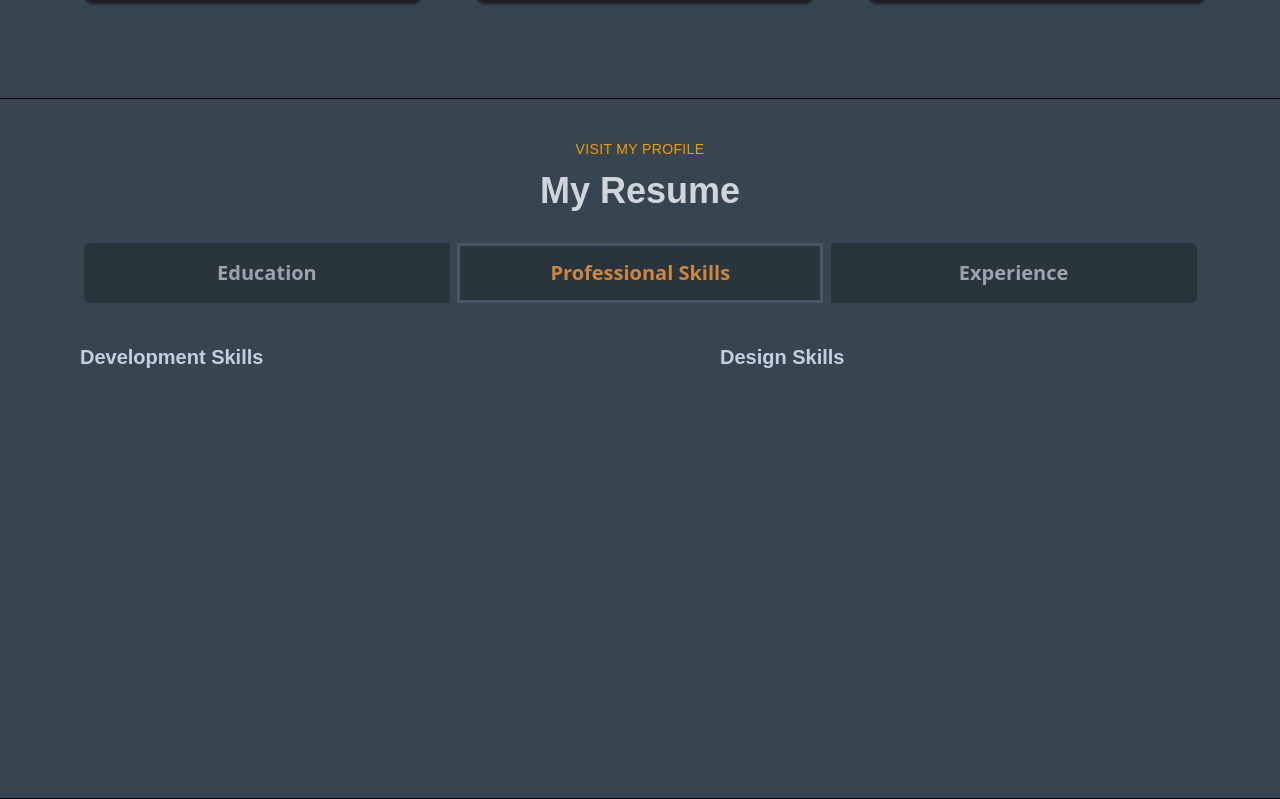
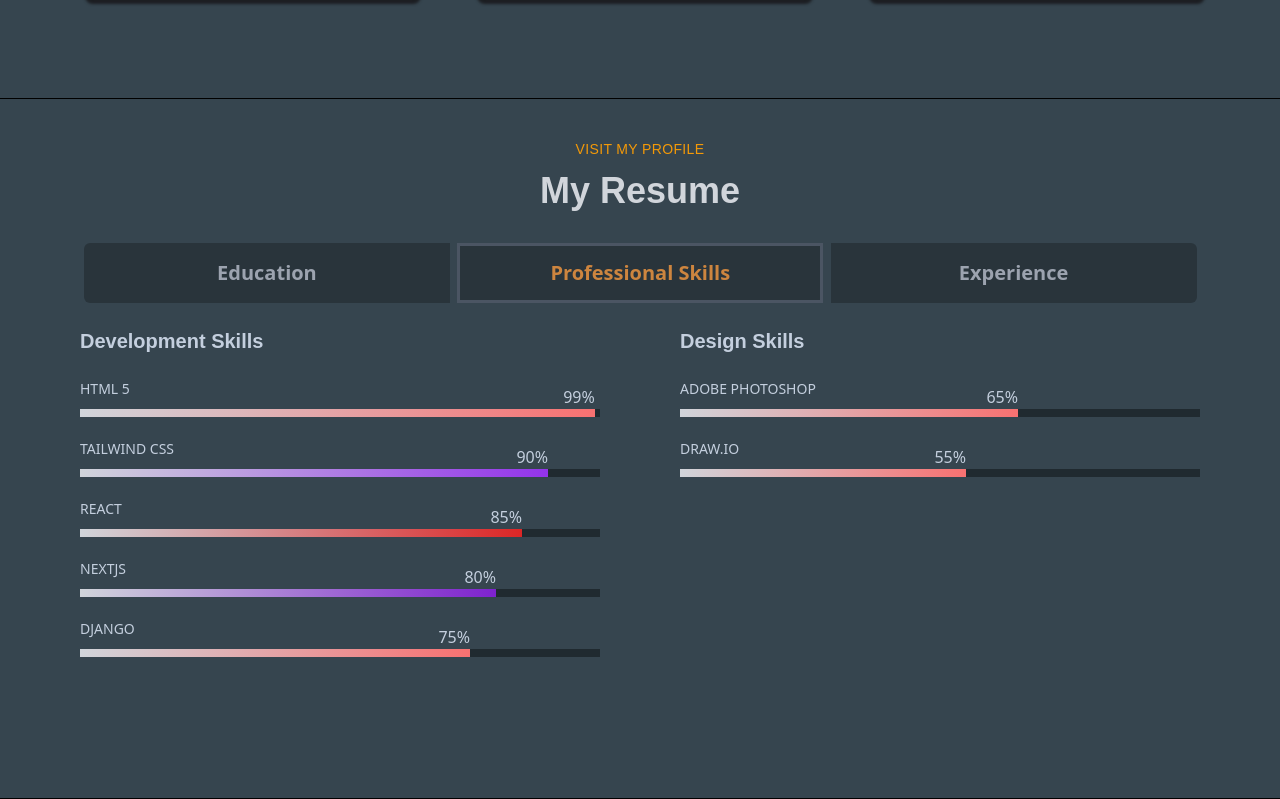
Before and after one commit to ramesh213/myweb, a React (Vite) app: page / in a window 1280 px wide. Shown: the part 2104-2903 px from the top of the page. Built offline with nearby package versions, Linux system fonts and the light colour scheme.

Commit message:
fixed skills section from my resume

```diff
--- a/src/components/resume/Experience.jsx
+++ b/src/components/resume/Experience.jsx
@@ -12,11 +12,11 @@ const Experience = () => {
   >
     <div className="w-1/2">
       <div className="py-6 font-titleFont">
-        <h2 className="text-xl font-bold">Graduation</h2>
+        <h2 className="text-xl font-bold">Frontend Experience</h2>
       </div>
       <div className="w-full h-[600px] flex  gap-10 border-opacity-30">
         <ResumeCard
-          degree="BCA"
+          degree="Frontend Development"
           duration="2017-2021"
           gpa="CGPA: 3.2"
           college="Purbanchal University"
@@ -27,11 +27,11 @@ const Experience = () => {
     </div>
     <div className="w-1/2">
       <div className="py-6 font-titleFont">
-        <h2 className="text-xl font-bold"> Post Graduation</h2>
+        <h2 className="text-xl font-bold">Backend Experience</h2>
       </div>
       <div className="w-full h-[600px] flex  gap-10 border-opacity-30">
         <ResumeCard
-          degree="MSc. IT"
+          degree="Backend Development"
           duration="2024-Running"
           gpa="CGPA: -"
           college="Tribhuwan University"
--- a/src/components/resume/Skill.jsx
+++ b/src/components/resume/Skill.jsx
@@ -1,26 +1,55 @@
 import React from "react";
-import ResumeCard from "./ResumeCard";
-import { motion } from "framer-motion"
-
 
 const Skill = () => {
   return (
-    <motion.div initial={{opacity: 0}} animate={{opacity:1, transition: {duration:0.5}}} className='w-full flex gap-20'>
+    <div className='w-full flex gap-20'>
       <div className="w-1/2">
-        <div className="py-10 font-titleFont">
+        <div className="py-6 font-titleFont">
           <h2 className="text-xl font-bold">Development Skills</h2>
-
         </div>
-        {/* <div className="w-full mt-14">
-        </div> */}
+        <div className="w-full flex flex-col gap-4">
+          <div>
+          {/* initial = {{x:"-100%", opacity: 0}} animation = {{x: 0, opacity: 1 }} transition={{duration: 0.5, delay: 0.5}} */}
+            <h2 className="text-sm uppercase font-medium">HTML 5</h2>
+            <span className="w-full h-2 bgOpacity inline-flex"> <span className="w-[99%] h-full bg-gradient-to-r from-gray-300 via bg-orange-400 to-red-400 relative"><span className="absolute -top-6 right-0">99%</span></span></span>
+          </div>
+          <div>
+            <h2 className="text-sm uppercase font-medium">TAILWIND CSS</h2>
+            <span className="w-full h-2 bgOpacity inline-flex"> <span className="w-[90%] h-full bg-gradient-to-r from-gray-300 via bg-red-600 to-purple-600 relative"><span className="absolute -top-6 right-0">90%</span></span></span>
+          </div>
+          <div>
+            <h2 className="text-sm uppercase font-medium">REACT</h2>
+            <span className="w-full h-2 bgOpacity inline-flex"> <span className="w-[85%] h-full bg-gradient-to-r from-gray-300 via bg-green-600 to-red-600 relative"><span className="absolute -top-6 right-0">85%</span></span></span>
+          </div>
+          <div>
+            <h2 className="text-sm uppercase font-medium">NEXTJS</h2>
+            <span className="w-full h-2 bgOpacity inline-flex"> <span className="w-[80%] h-full bg-gradient-to-r from-gray-300 via bg-green-300 to-purple-700 relative"><span className="absolute -top-6 right-0">80%</span></span></span>
+          </div>
+          <div>
+            <h2 className="text-sm uppercase font-medium">dJANGO</h2>
+            <span className="w-full h-2 bgOpacity inline-flex"> <span className="w-[75%] h-full bg-gradient-to-r from-gray-300 via bg-green-400 to-red-400 relative"><span className="absolute -top-6 right-0">75%</span></span></span>
+          </div>
+        </div>
       </div>
-      <div>
-        <div className="py-10 font-titleFont">
+      <div className="w-1/2">
+        <div className="py-6 font-titleFont">
           <h2 className="text-xl font-bold">Design Skills</h2>
         </div>
-      </div>
+        <div className="w-full flex flex-col gap-4">
+          <div>
+            <h2 className="text-sm uppercase font-medium">ADOBE PHOTOSHOP</h2>
+            <span className="w-full h-2 bgOpacity inline-flex">
+            <motion
+            className="w-[65%] h-full bg-gradient-to-r from-gray-300 via bg-orange-400 to-red-400 relative"><span className="absolute -top-6 right-0">65%</span></motion></span>
+          </div>
+          <div>
+            <h2 className="text-sm uppercase font-medium">DRAW.IO</h2>
+            <span className="w-full h-2 bgOpacity inline-flex"> <span className="w-[55%] h-full bg-gradient-to-r from-gray-300 via bg-orange-400 to-red-400 relative"><span className="absolute -top-6 right-0">55%</span></span></span>
+          </div>
+          </div>
+        </div>
 
-    </motion.div>
+    </div>
   );
 };
 
--- a/src/index.css
+++ b/src/index.css
@@ -17,7 +17,9 @@
 
 }
 
-
+.bgOpacity {
+    @apply bg-black bg-opacity-40;
+}
 .active {
     color: peru;
     font: bold;
```
